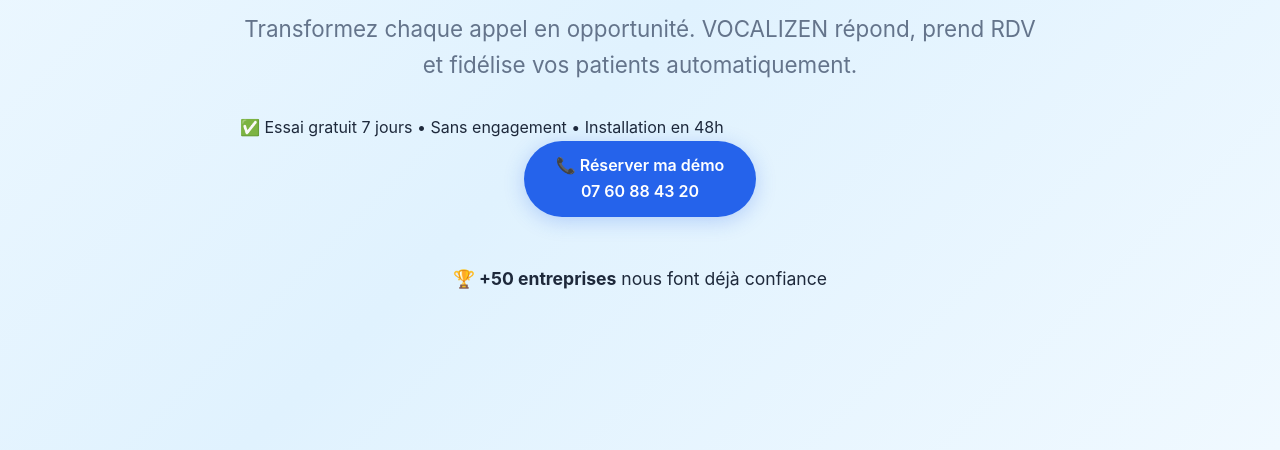
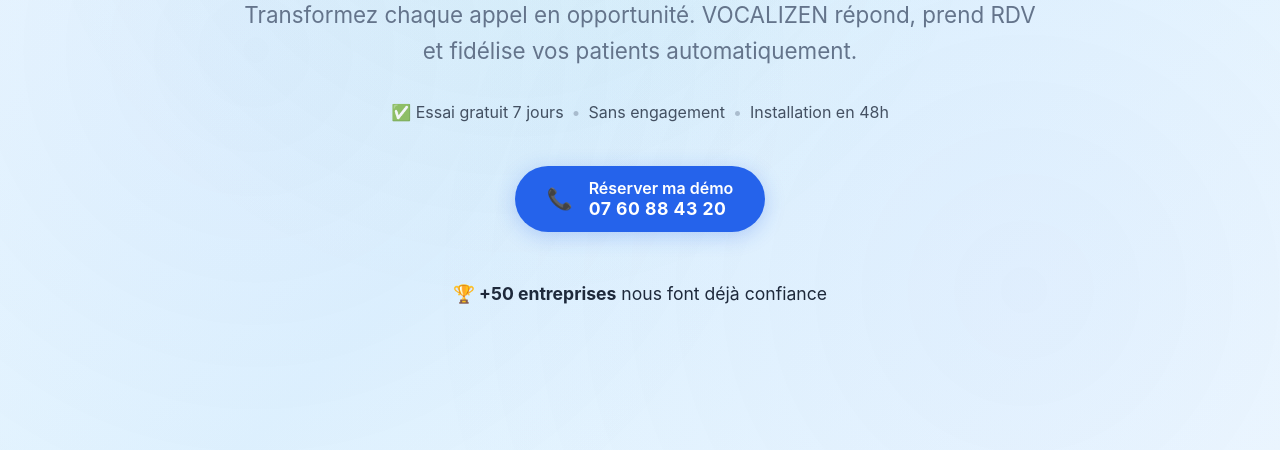
Before and after one commit to Yousee75/vocalizen-dentistes, a website: page index.html in a window 1280 px wide. Shown: the part 350-800 px from the top of the page. Drawn offline with Linux system fonts and the light colour scheme.

Commit message:
Update index.html

```diff
--- a/index.html
+++ b/index.html
@@ -30,17 +30,29 @@
             <h1 class="animate-title">L'<span class="highlight">agent vocal IA</span> qui gère<br>vos appels 24/7</h1>
             <p class="subtitle animate-fade-up">Transformez chaque appel en opportunité. VOCALIZEN répond, prend RDV et fidélise vos patients automatiquement.</p>
 
-            <div class="trial-text animate-fade-up">✅ Essai gratuit 7 jours • Sans engagement • Installation en 48h</div>
+            <div class="hero-features animate-fade-up">
+                <span class="feature-item">✅ Essai gratuit 7 jours</span>
+                <span class="feature-separator">•</span>
+                <span class="feature-item">Sans engagement</span>
+                <span class="feature-separator">•</span>
+                <span class="feature-item">Installation en 48h</span>
+            </div>
 
             <div class="cta-container animate-fade-up">
-                <a href="tel:+33760884320" class="cta-button">📞 Réserver ma démo<br>07 60 88 43 20</a>
+                <a href="tel:+33760884320" class="cta-button">
+                    <span class="cta-icon">📞</span>
+                    <span class="cta-text">
+                        <span class="cta-main">Réserver ma démo</span>
+                        <span class="cta-phone">07 60 88 43 20</span>
+                    </span>
+                </a>
             </div>
 
             <div class="trust-badge animate-fade-up">
                 <strong>🏆 +50 entreprises</strong> nous font déjà confiance
             </div>
         </div>
-        <div class="hero-bg-animation"></div>
+        <div class="hero-bg-pattern"></div>
     </section>
 
     <!-- Problems Section -->
```
